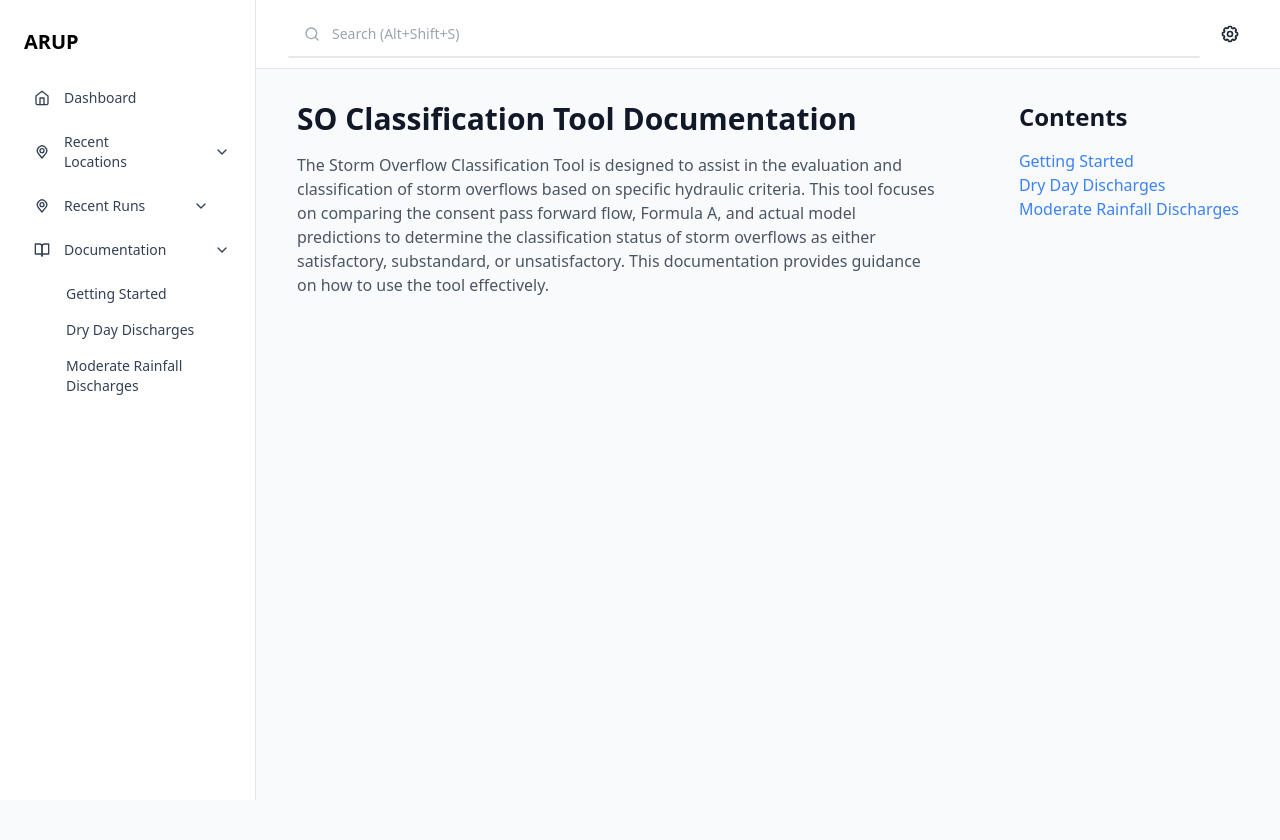
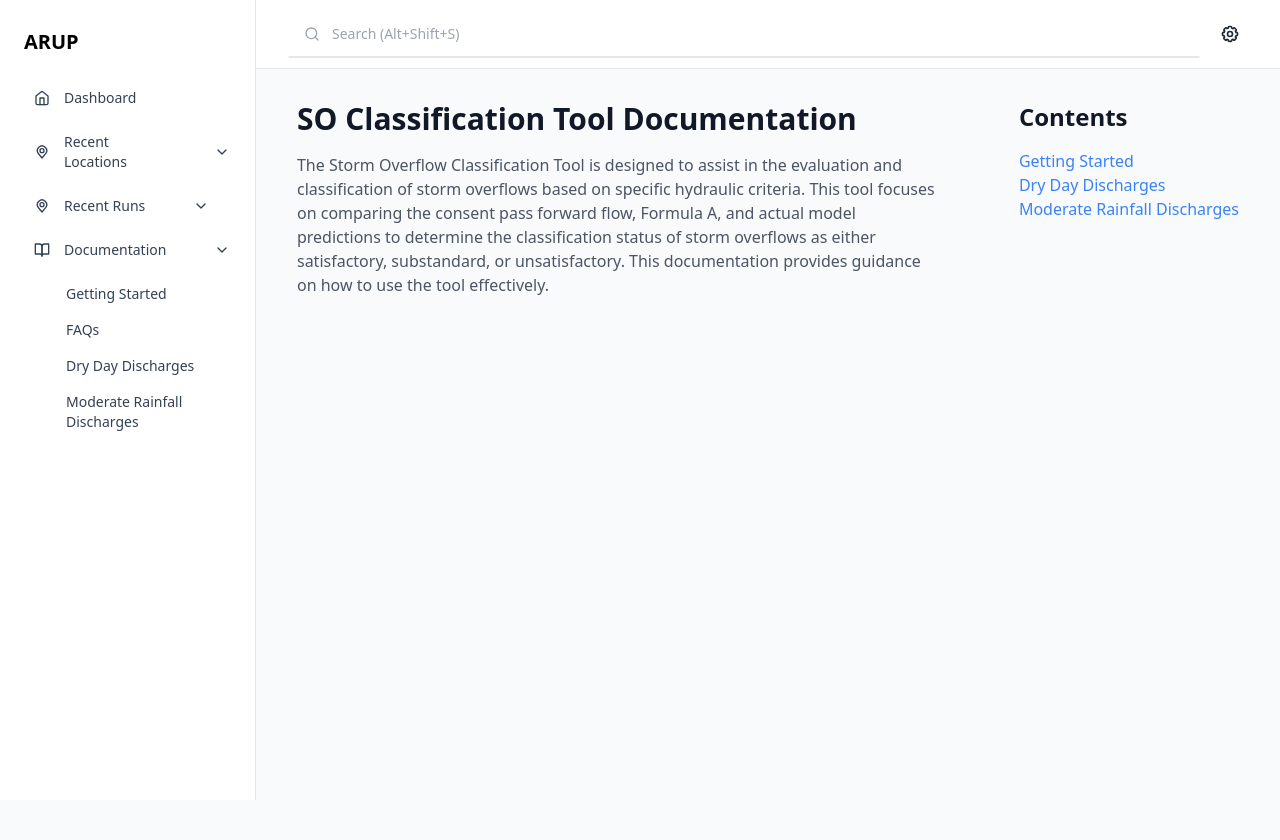
Before and after one commit to tobynott80/CSO_Performance_Tool, a Python web app: template app/templates/docs.html in a window 1280 px wide, after a click that opens the changed part. Shown: the top 840 px of the page. Run offline with Jinja, Linux system fonts and the light colour scheme; the template is opened without the code that fills it, so the values that code supplies are empty; some libraries are stand-ins or nearby versions.

Commit message:
Added FAQ route and sidebar link

```diff
--- a/app/routes/routes.py
+++ b/app/routes/routes.py
@@ -166,6 +166,10 @@ async def docs_two():
 @app.route("/docs/test_2_rainfall_discharge")
 async def docs_three():
     return await render_template("/docs/test_2_rainfall_discharge.html")
+
+@app.route("/docs/faqs")
+async def docs_four():
+    return await render_template("/docs/faqs.html")
 
 
 @app.route("/settings")
--- a/app/templates/sidebar.html
+++ b/app/templates/sidebar.html
@@ -301,6 +301,13 @@
                 </li>
                 <li>
                   <a
+                    href="/docs/faqs"
+                    class="flex items-center gap-x-3.5 py-2 px-2.5 text-sm text-slate-700 rounded-lg hover:bg-gray-100 dark:hover:bg-gray-900 dark:text-slate-400 dark:hover:text-slate-300 dark:focus:outline-none dark:focus:ring-1 dark:focus:ring-gray-600 mx-8 {{ 'bg-gray-100 dark:bg-gray-700' if request.path == '/docs/faqs' }}"
+                    >FAQs</a
+                  >
+                </li>
+                <li>
+                  <a
                     href="/docs/test_1_dry_day"
                     class="flex items-center gap-x-3.5 py-2 px-2.5 text-sm text-slate-700 rounded-lg hover:bg-gray-100 dark:hover:bg-gray-900 dark:text-slate-400 dark:hover:text-slate-300 dark:focus:outline-none dark:focus:ring-1 dark:focus:ring-gray-600 mx-8 {{ 'bg-gray-100 dark:bg-gray-700' if request.path == '/docs/test_1_dry_day' }}"
                     >Dry Day Discharges</a
@@ -313,6 +320,7 @@
                     >Moderate Rainfall Discharges</a
                   >
                 </li>
+
               </ul>
             </div>
           </li>
```
